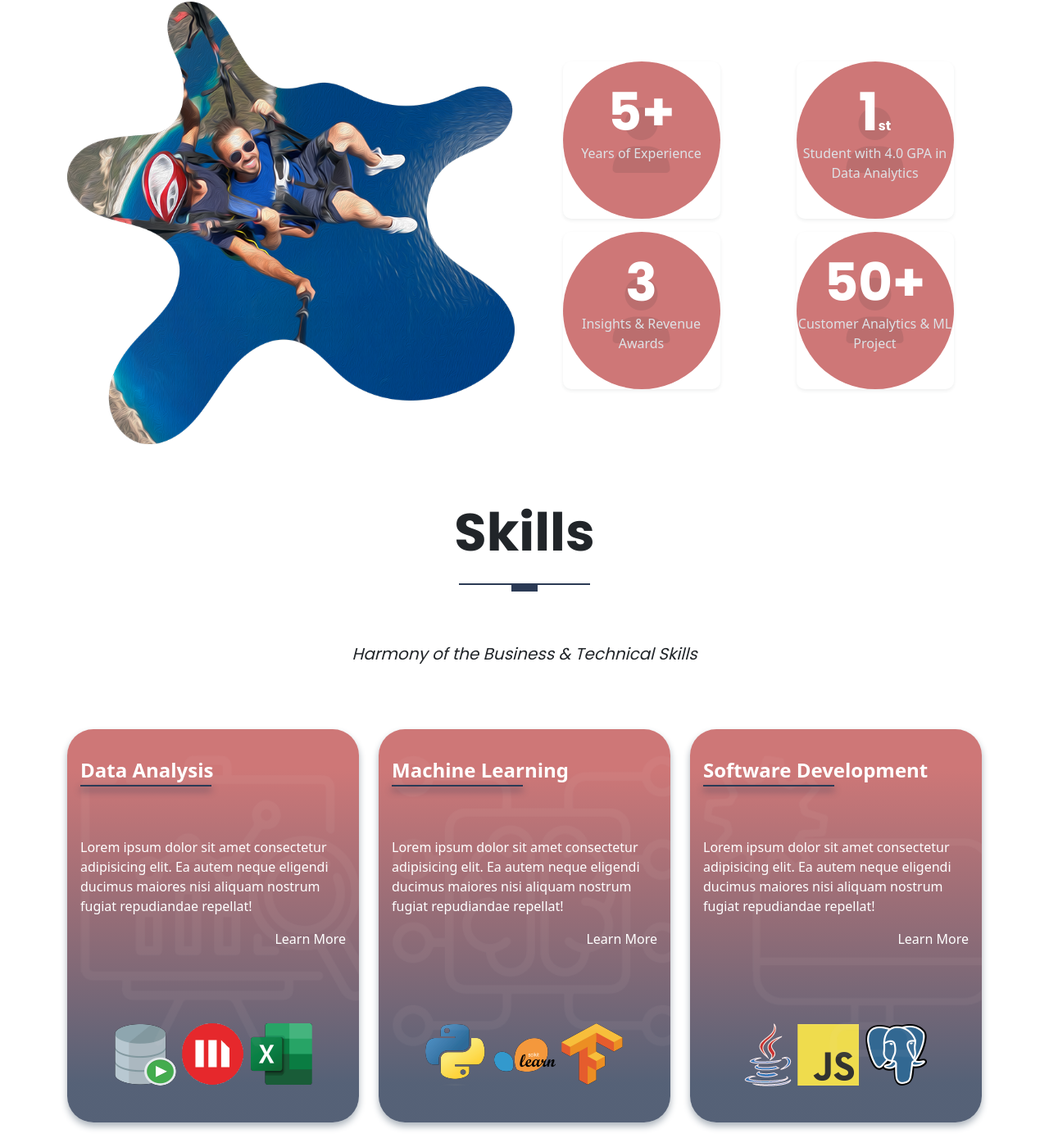
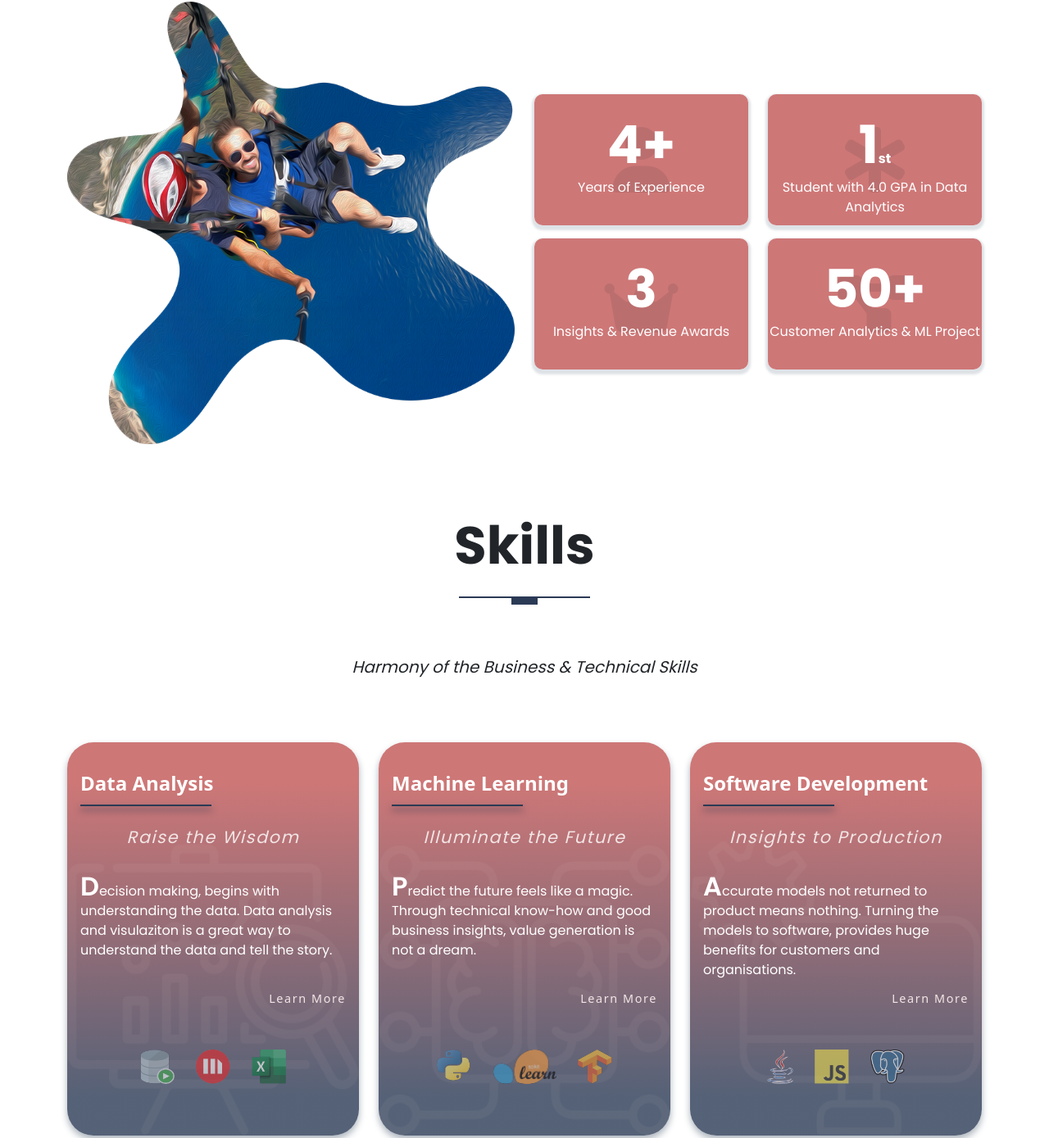
Before and after one commit to abduygur/personal-website, a website: page index.html in a window 1280 px wide. Shown: the part 1393-2782 px from the top of the page at 82% size. Drawn offline with Linux system fonts and the light colour scheme.

Commit message:
skills section completed

```diff
--- a/index.html
+++ b/index.html
@@ -124,23 +124,23 @@
           <div class="col-md-6">
             <div class="row">
               <!-- Key Features area -->
-              <div class="col-md-6">
+              <div class="col-6">
                 <!-- Key Feature  -->
-                <div class="success-logo-box shadow-sm">
+                <div class="success-logo-box">
                   <div class="feature">
                     <i class="fa-solid fa-user fa-5x"></i>
                     <div class="feature-text text-center">
-                      <p class="feature-title display-3">5+</p>
+                      <p class="feature-title display-3">4+</p>
                       <p class="feature-sub-title">Years of Experience</p>
                     </div>
                   </div>
                 </div>
               </div>
-              <div class="col-md-6">
+              <div class="col-6">
                 <!-- Key Feature  -->
-                <div class="success-logo-box shadow-sm">
+                <div class="success-logo-box">
                   <div class="feature">
-                    <i class="fa-solid fa-user fa-5x"></i>
+                    <i class="fa-solid fa-star-of-life fa-5x"></i>
                     <div class="feature-text text-center">
                       <p class="feature-title display-3">
                         1<span class="st">st</span>
@@ -152,11 +152,11 @@
                   </div>
                 </div>
               </div>
-              <div class="col-md-6">
+              <div class="col-6">
                 <!-- Key Feature  -->
-                <div class="success-logo-box shadow-sm">
+                <div class="success-logo-box">
                   <div class="feature">
-                    <i class="fa-solid fa-user fa-5x"></i>
+                    <i class="fa-solid fa-crown fa-5x"></i>
                     <div class="feature-text text-center">
                       <p class="feature-title display-3">3</p>
                       <p class="feature-sub-title">Insights & Revenue Awards</p>
@@ -164,11 +164,11 @@
                   </div>
                 </div>
               </div>
-              <div class="col-md-6">
+              <div class="col-6">
                 <!-- Key Feature  -->
-                <div class="success-logo-box shadow-sm">
+                <div class="success-logo-box">
                   <div class="feature">
-                    <i class="fa-solid fa-user fa-5x"></i>
+                    <i class="fa-solid fa-diagram-project fa-5x"></i>
                     <div class="feature-text text-center">
                       <p class="feature-title display-3">50+</p>
                       <p class="feature-sub-title">
@@ -198,74 +198,120 @@
           <!-- skill-card -->
           <div class="col-lg-4" class="skill-card-col">
             <div class="skill-card">
-              <img src="./assets/images/analysis-card.png" alt="analysis" class="skill-card-photo">
+              <img
+                src="./assets/images/analysis-card.png"
+                alt="analysis"
+                class="skill-card-photo"
+              />
               <div class="skill-header-area text-start">
                 <p class="skill-header">Data Analysis</p>
               </div>
+              <div class="skill-sub-header">
+                <p class="text-subheader">Raise the Wisdom</p>
+              </div>
               <div class="skill-text-area">
                 <div class="skill-text">
-                      <p>
-                        Lorem ipsum dolor sit amet consectetur adipisicing elit. Ea
-                        autem neque eligendi ducimus maiores nisi aliquam nostrum
-                        fugiat repudiandae repellat!
+                  <p class="text-normal">
+                    <span class="first-letter">D</span>ecision making, begins
+                    with understanding the data. Data analysis and visulaziton
+                    is a great way to understand the data and tell the story.
                   </p>
-                      <p class="text-end">Learn More</p>
+                </div>
+                <div class="learn-more">
+                  <p class="learn-more-text"><a href="#">Learn More</a></p>
                 </div>
               </div>
               <div class="skill-img-area text-center">
-                <img src="./assets/images/skill-icons/oracle.png" alt="oracle-sql">
-                <img src="./assets/images/skill-icons/microstrategy.png" alt="microstrategy-bi">
-                <img src="./assets/images/skill-icons/excel.png" alt="">
+                <img
+                  src="./assets/images/skill-icons/oracle.png"
+                  alt="oracle-sql"
+                />
+                <img
+                  src="./assets/images/skill-icons/microstrategy.png"
+                  alt="microstrategy-bi"
+                />
+                <img src="./assets/images/skill-icons/excel.png" alt="" />
               </div>
-
             </div>
           </div>
           <div class="col-lg-4" class="skill-card-col">
             <div class="skill-card">
-              <img src="./assets/images/ml-card.png" alt="machine-learning" class="skill-card-photo">
+              <img
+                src="./assets/images/ml-card.png"
+                alt="machine-learning"
+                class="skill-card-photo"
+              />
               <div class="skill-header-area text-start">
                 <p class="skill-header">Machine Learning</p>
               </div>
+              <div class="skill-sub-header">
+                <p class="text-subheader">Illuminate the Future</p>
+              </div>
               <div class="skill-text-area">
                 <div class="skill-text">
-                      <p>
-                        Lorem ipsum dolor sit amet consectetur adipisicing elit. Ea
-                        autem neque eligendi ducimus maiores nisi aliquam nostrum
-                        fugiat repudiandae repellat!
-                      </p>
-                      <p class="text-end">Learn More</p>
+                  <p class="text-normal">
+                    <span class="first-letter">P</span>redict the future feels
+                    like a magic. Through technical know-how and good business
+                    insights, value generation is not a dream.</p>
+                </div>
+                <div class="learn-more">
+                  <p class="learn-more-text"><a href="#">Learn More</a></p>
                 </div>
               </div>
+
               <div class="skill-img-area text-center">
-                <img src="./assets/images/skill-icons/python.png" alt="python">
-                <img src="./assets/images/skill-icons/sklearn.png" alt="scikit-learn">
-                <img src="./assets/images/skill-icons/tensorflow.png" alt="tensorflow">
+                <img
+                  src="./assets/images/skill-icons/python.png"
+                  alt="python"
+                />
+                <img
+                  src="./assets/images/skill-icons/sklearn.png"
+                  alt="scikit-learn"
+                />
+                <img
+                  src="./assets/images/skill-icons/tensorflow.png"
+                  alt="tensorflow"
+                />
               </div>
-
             </div>
           </div>
           <div class="col-lg-4" class="skill-card-col">
             <div class="skill-card">
-              <img src="./assets/images/software-card.png" alt="software" class="skill-card-photo">
+              <img
+                src="./assets/images/software-card.png"
+                alt="software"
+                class="skill-card-photo"
+              />
               <div class="skill-header-area text-start">
                 <p class="skill-header">Software Development</p>
               </div>
+              <div class="skill-sub-header">
+                <p class="text-subheader">Insights to Production</p>
+              </div>
               <div class="skill-text-area">
                 <div class="skill-text">
-                      <p>
-                        Lorem ipsum dolor sit amet consectetur adipisicing elit. Ea
-                        autem neque eligendi ducimus maiores nisi aliquam nostrum
-                        fugiat repudiandae repellat!
+                  <p class="text-normal">
+                    <span class="first-letter">A</span>ccurate models not returned to product means nothing. Turning the models to software, provides huge benefits for customers and organisations.
                   </p>
-                      <p class="text-end">Learn More</p>
+                </div>
+                <div class="learn-more">
+                  <p class="learn-more-text"><a href="#">Learn More</a></p>
                 </div>
               </div>
               <div class="skill-img-area text-center">
-                <img src="./assets/images/skill-icons/java-new.png" alt="java">
-                <img src="./assets/images/skill-icons/javascript.png" alt="javascript">
-                <img src="./assets/images/skill-icons/postgres.png" alt="postgres">
+                <img
+                  src="./assets/images/skill-icons/java-new.png"
+                  alt="java"
+                />
+                <img
+                  src="./assets/images/skill-icons/javascript.png"
+                  alt="javascript"
+                />
+                <img
+                  src="./assets/images/skill-icons/postgres.png"
+                  alt="postgres"
+                />
               </div>
-
             </div>
           </div>
           <div class="col-lg-4"></div>
--- a/scss/components/_skillcards.scss
+++ b/scss/components/_skillcards.scss
@@ -4,10 +4,14 @@
 
 
 .skill-card {
-    margin-bottom: 2rem;
+    margin-bottom: 1.5rem;
+    margin-left: 1rem;
+    margin-right: 1rem;
+
     @include media-breakpoint-up(lg){
         margin-bottom: 0;
-
+        margin-left: inherit;
+        margin-right: inherit;
     }
 
     @include card-gradient;
@@ -26,12 +30,14 @@
         width: 100%;
         padding: 0;
         margin: 0;
+        bottom:0;
+        left:0;
 
 
     }
 
     .skill-header-area{
-        margin-bottom: 3rem;
+        margin-bottom: 1rem;
 
         .skill-header {
             color: $white;
@@ -47,6 +53,7 @@
                 position: absolute;
                 background-color: $navy;
                 box-shadow: 0px 0.3rem 0.5rem $navy;
+                margin-top: 0.5rem;
             }
 
 
@@ -54,17 +61,28 @@
 
     }
 
+    .skill-sub-header {
+        text-align: center;
+        margin-top: 2rem;
+        height: 3rem;
+    }
+
     .skill-text-area {
         position: relative;
         height: 12rem;
-        margin-bottom: 3rem;
+        margin-bottom: 2rem;
         overflow: hidden;
         .skill-text {
             position: absolute;
             padding-top: 1rem;
             color:$white;
         }
-
+        .learn-more {
+            position: absolute;
+            bottom:0;
+            width: 100%;
+            text-align: end;
+        }
     }
 
     .skill-img-area {
@@ -72,7 +90,9 @@
         text-align: center;
 
         img {
-            padding: 0.2rem 0.1rem;
+            padding: 0.2rem 0.7rem;
+            height: 3rem;
+            opacity: 60%;
         }
     }
 }
--- a/scss/components/_typography.scss
+++ b/scss/components/_typography.scss
@@ -62,12 +62,13 @@
     font-family: 'Poppins', sans-serif;
     font-style: italic;
     font-weight: 100;
-
 }
 
 .st {
     font-size:medium;
 }
+
+
 
 
 .accordion-head {
@@ -77,3 +78,47 @@
     font-size: 1.2rem !important;
 
 }
+
+.text-normal {
+    font-family: 'Poppins', sans-serif;
+    font-style: normal;
+    font-weight: 100;
+    font-size: 1rem;
+
+    .first-letter {
+        font-size:2rem;
+        font-weight: 600;
+        font-style: normal;
+        line-height: 1.5rem;
+    }
+
+}
+
+.text-subheader {
+    font-family: 'Poppins', sans-serif;
+    font-style:italic;
+    font-size: 1.3rem;
+    color: $vintage;
+    font-weight: 100;
+    letter-spacing: 0.1rem;
+}
+
+.learn-more-text {
+
+    font-style: normal;
+    font-weight: 200;
+    font-size: 0.9rem;
+    border-color: rgba($vintage, 0.5);
+    letter-spacing: 0.1rem;
+    a {
+        text-decoration: none;
+        color:$vintage;
+        transition: color 0.2s;
+
+        &:hover {
+            color:$white;
+        }
+    }
+
+
+}
--- a/scss/sections/_portfolio.scss
+++ b/scss/sections/_portfolio.scss
@@ -2,7 +2,7 @@
 @use '../components/mixins' as *;
 
 .portfolio {
-    padding: 4rem 0;
+    padding: 1rem 0;
 
     button {
         text-transform: capitalize;
--- a/scss/sections/_success.scss
+++ b/scss/sections/_success.scss
@@ -5,17 +5,21 @@
 .success{
     padding: 0 0 2rem 0;
     .success-logo-box{
-        height: 12rem;
-        width: 12rem;
+        width: 100%;
+        height: 10rem;
+        // width: 13rem;
         margin: 0.5rem auto;
+        box-shadow: 0px 3px 3px 3px $gray-300;
+        padding: 0rem;
         border-radius: 10px;
 
         .feature {
             position: relative;
             height: 100%;
             width: 100%;
-            border-radius: 50%;
             background-color: $peach;
+            border-radius: 10px;
+
 
             i {
                 @include absoluteCenter;
@@ -23,6 +27,7 @@
             }
 
             .feature-text {
+                font-family: 'Poppins', sans-serif;
                 position: absolute;
                 width: 100%;
                 .feature-title {
@@ -32,9 +37,9 @@
                     padding: 1.5rem 0 0 0;
                 }
                 .feature-sub-title {
-                    color:$gray-300;
+                    color:$white;
                     margin: 0;
-                    padding: 0;
+                    padding: 0.1rem;
                 }
             }
 
@@ -47,6 +52,10 @@
     .about-photo-box {
         max-width: 100%;
         text-align: center;
+        margin-bottom: 3rem;
+        @include media-breakpoint-up(md){
+            margin-bottom: 1rem;
+        }
         img {
             width: 100%;
         }
```
Also changed, not shown: assets/css/style.css, 1 other file. Lines whose indentation alone changed are shown as unchanged.
